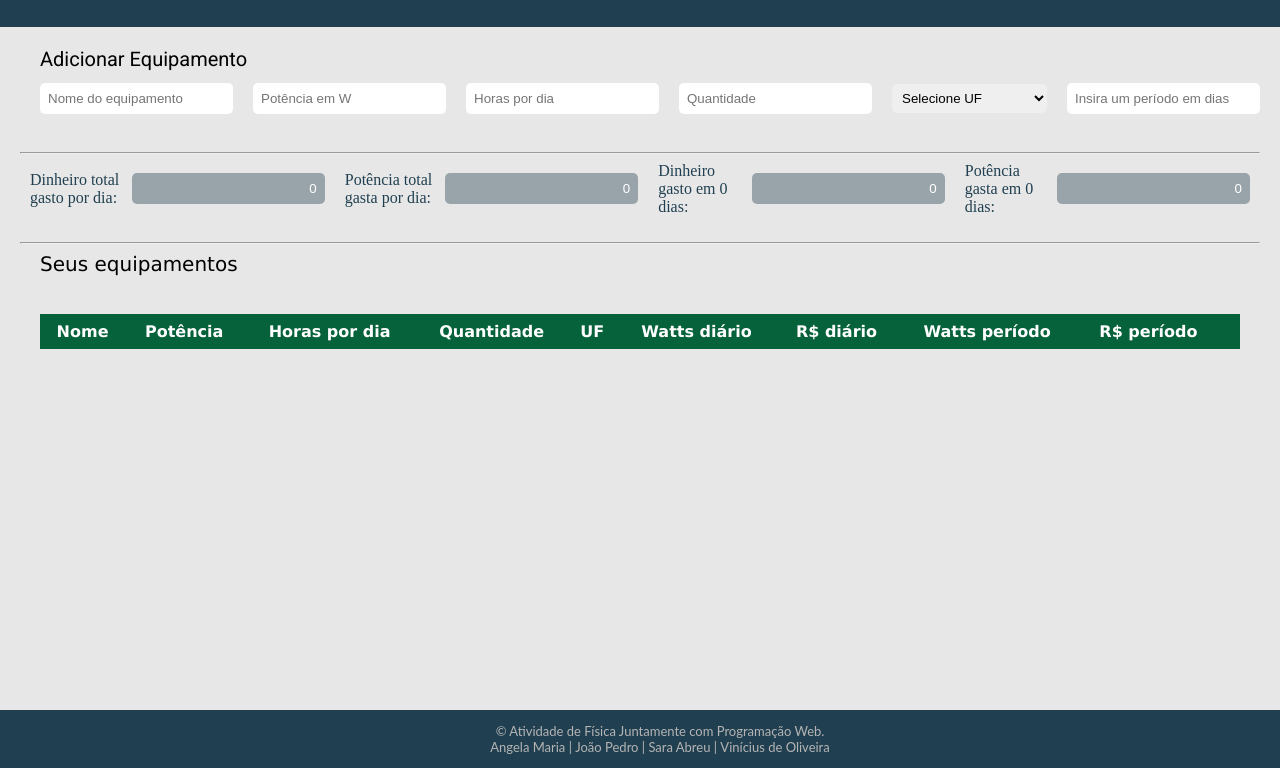
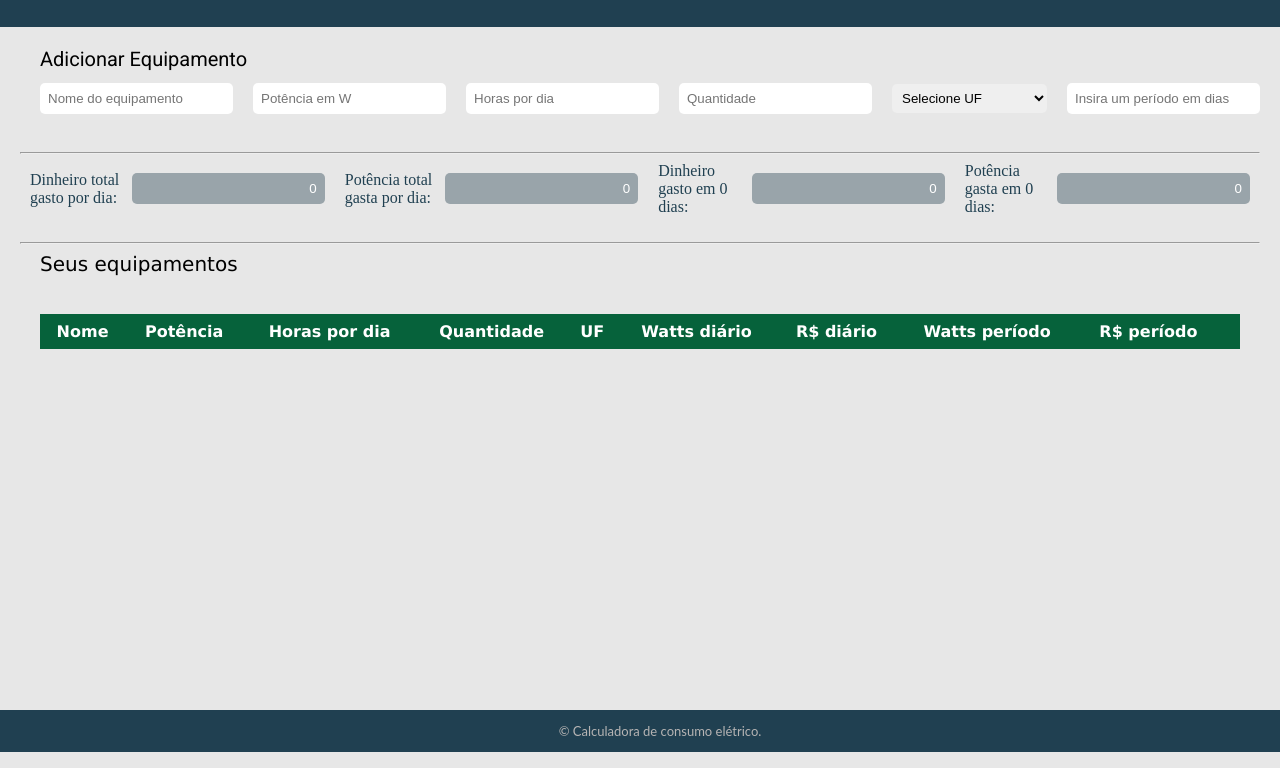
Before and after one commit to Viniciusog/consumo-energia, a plain HTML site: page calculator.html in a window 1280 px wide. Shown: the part 61-829 px from the top of the page. Drawn offline with Linux system fonts and the light colour scheme.

Commit message:
change footer

```diff
--- a/calculator.html
+++ b/calculator.html
@@ -91,11 +91,7 @@
     </div>
     <footer class="footer-page">
         <ul>
-            <li>© Atividade de Física Juntamente com Programação Web.</li><br>
-            <li>Angela Maria |</li>
-            <li>João Pedro |</li>
-            <li>Sara Abreu |</li>
-            <li>Vinícius de Oliveira</li>
+            <li>© Calculadora de consumo elétrico.</li><br>
         </ul>
     </footer>
     <style>
```
